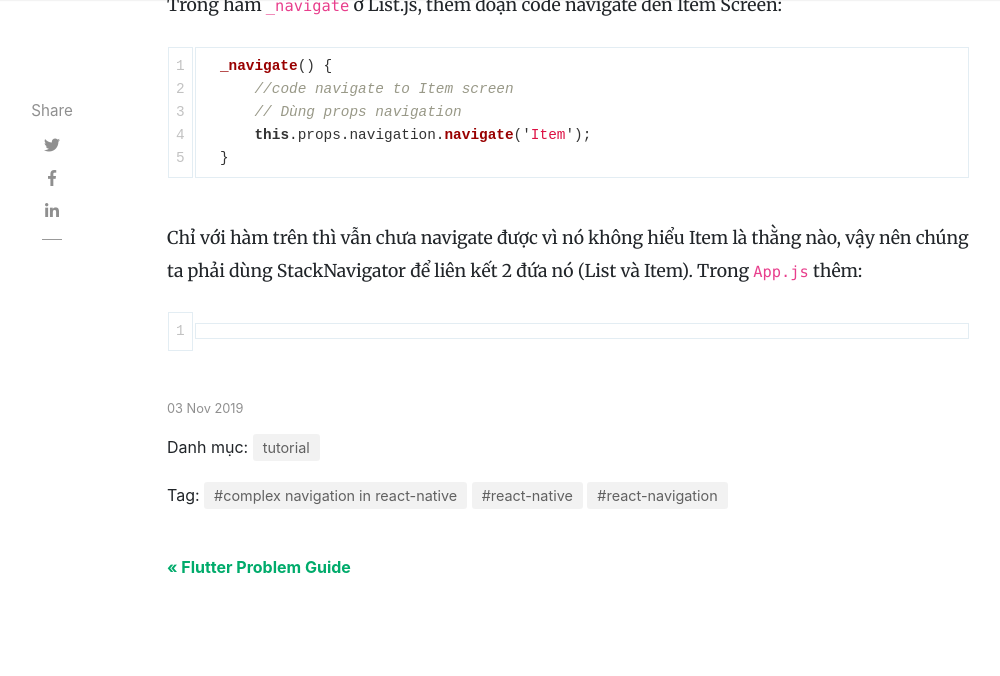
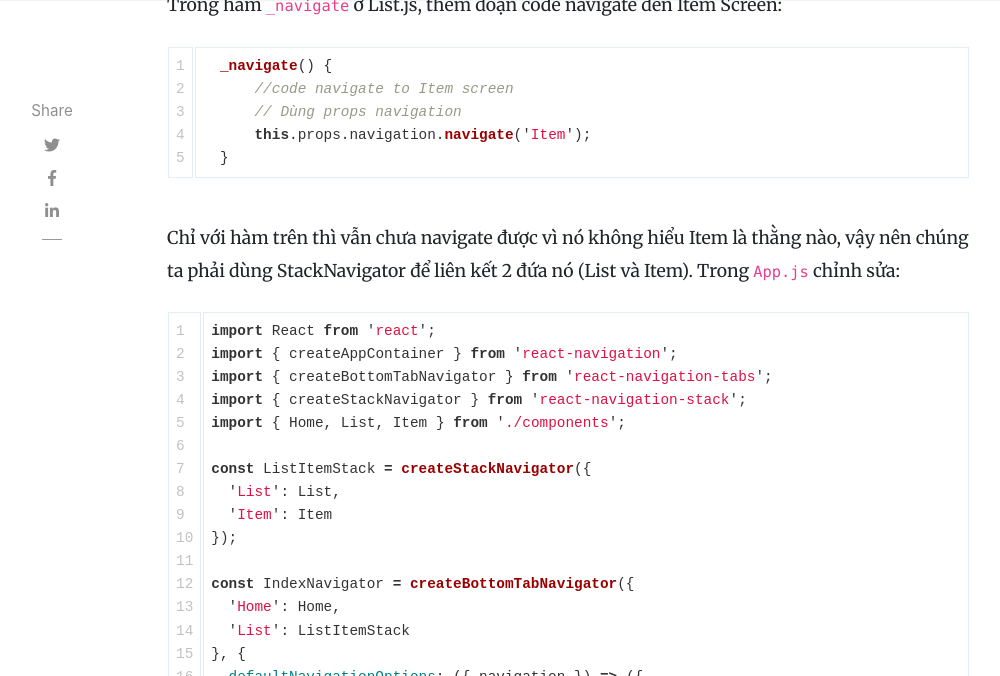
Before and after one commit to tuitucode/tuitucode.github.io, a Jekyll site: the page built from _posts/2019-11-03-ket-hop-stack-tab-drawer-navigation-react-native.md, in a window 1280 px wide and 1400 px high, scrolled down 5881 px, cut to the strip 0-676 px from the top of the window. Shown: the whole strip, without its empty margins (118-1118 px from the left). Built offline with Jekyll 4.4.1, drawn with Linux system fonts in a browser that asks for light colours; nearby versions of some CDN libraries; comment, search, counter and statistics services are not loaded; some of the changed text lies outside the part shown.

Commit message:
Update 2019-11-03-ket-hop-stack-tab-drawer-navigation-react-native.md

````diff
--- a/_posts/2019-11-03-ket-hop-stack-tab-drawer-navigation-react-native.md
+++ b/_posts/2019-11-03-ket-hop-stack-tab-drawer-navigation-react-native.md
@@ -197,7 +197,38 @@ Trong hàm `_navigate` ở List.js, thêm đoạn code navigate đến Item Scre
   }
 ```
 
-Chỉ với hàm trên thì vẫn chưa navigate được vì nó không hiểu Item là thằng nào, vậy nên chúng ta phải dùng StackNavigator để liên kết 2 đứa nó (List và Item). Trong `App.js` thêm:
+Chỉ với hàm trên thì vẫn chưa navigate được vì nó không hiểu Item là thằng nào, vậy nên chúng ta phải dùng StackNavigator để liên kết 2 đứa nó (List và Item). Trong `App.js` chỉnh sửa:
 ```javascript
+import React from 'react';
+import { createAppContainer } from 'react-navigation';
+import { createBottomTabNavigator } from 'react-navigation-tabs';
+import { createStackNavigator } from 'react-navigation-stack';
+import { Home, List, Item } from './components';
 
+const ListItemStack = createStackNavigator({
+  'List': List,
+  'Item': Item
+});
+
+const IndexNavigator = createBottomTabNavigator({
+  'Home': Home,
+  'List': ListItemStack
+}, {
+  defaultNavigationOptions: ({ navigation }) => ({
+    tabBarIcon: ({ focused, horizontal, tintColor }) => {
+      const { routeName } = navigation.state;
+      let iconName;
+      if (routeName === "Home") {
+        iconName = `md-home`;
+      } else if (routeName === "List") {
+        iconName = `md-list-box`;
+      }
+      return <Ionicons name={iconName} size={25} color={tintColor} />;
+    }
+  })
+});
+
+const App = createAppContainer(IndexNavigator);
+
+export default App;
 ```
````
